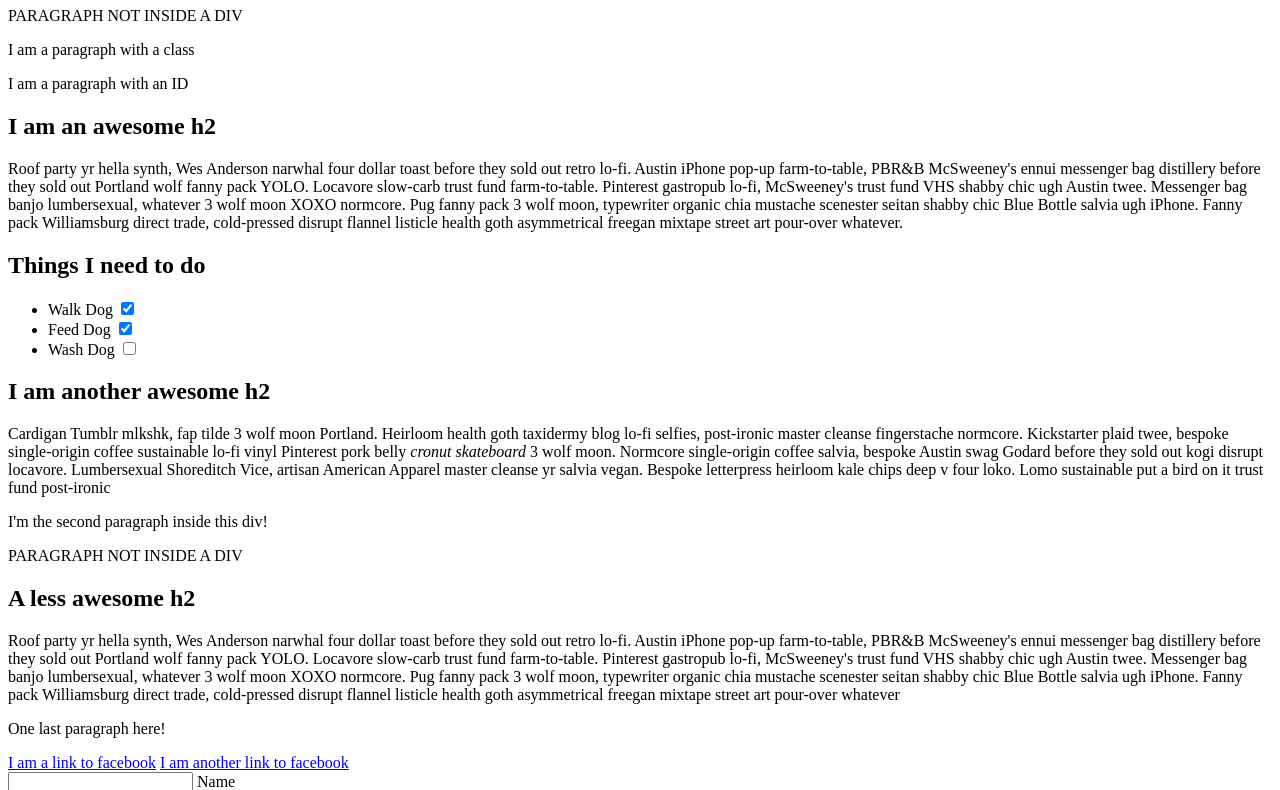
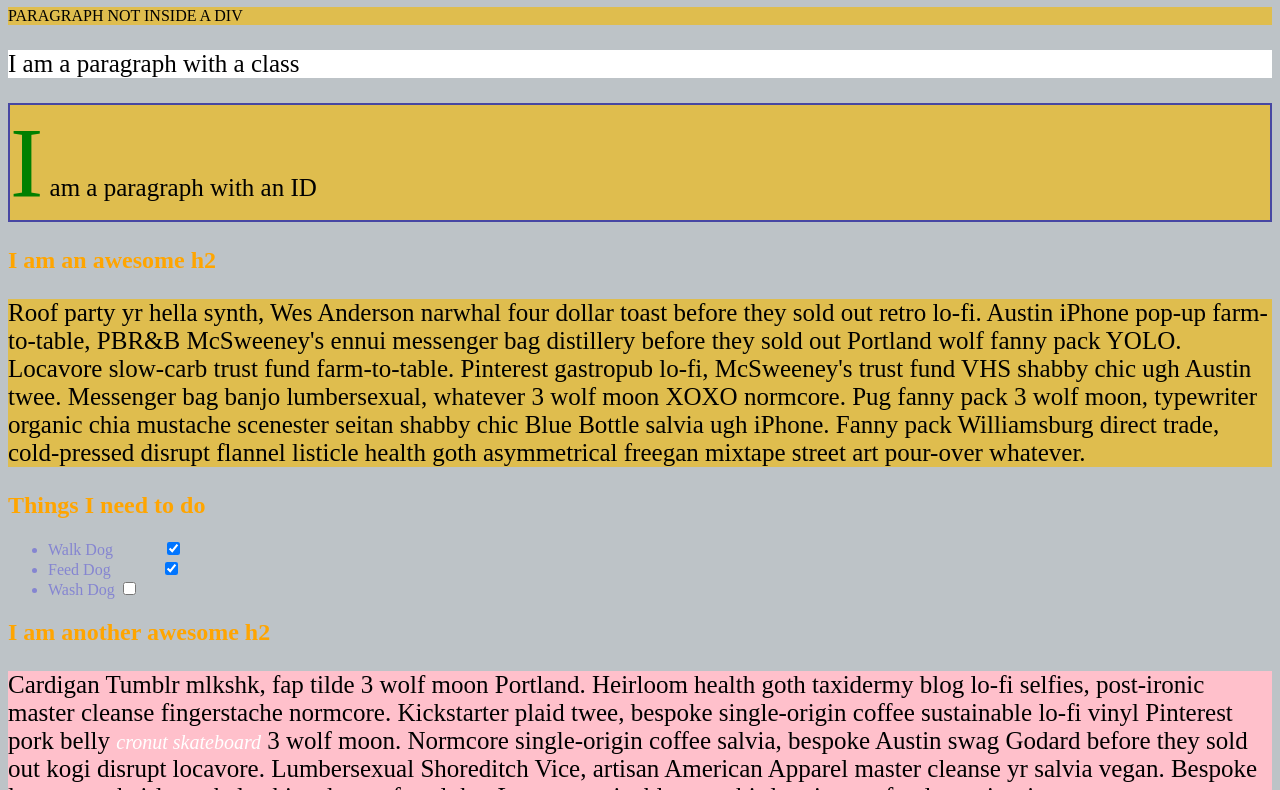
Before and after one commit to techin-rokas/css_selectors, a plain HTML site: page index.html in a window 1280 px wide. Shown: the part 73-863 px from the top of the page. Drawn offline with Linux system fonts and the light colour scheme.

Commit message:
style file updated

```diff
--- a/index.html
+++ b/index.html
@@ -5,6 +5,7 @@
     <meta charset="UTF-8">
     <meta name="viewport" content="width=device-width, initial-scale=1.0">
     <title>CSS selectors</title>
+    <link rel="stylesheet" href="style.css">
 </head>
 
 <body>
--- a/style.css
+++ b/style.css
@@ -4,58 +4,79 @@ h2{
 color:purple
 }
 /* Give the <body> element a background of #bdc3c7*/
-
-
+body {
+  background-color: #bdc3c7;
+}
 /* Make the <h1> element #9b59b6*/
-
-
+h1 {
+  color: #9b59b6;
+}
 /* Make all <h2> elements orange */
-
-
+h2 {
+  color: #ffa500;
+}
 /* Make all <li> elements blue(pick your own hexadecimal blue)*/
-
-
+li {
+  color: #8585d1;
+}
 /*Change the background on every paragraph to be yellow*/
-
-
+p {
+  background-color: #dfbd4e;
+}
 /*Make all inputs have a 3px red border*/
-
-
+input {
+  border: 3px solid #ff0000;
+}
 /* Give everything with the class 'hello' a white background*/
-
-
+.hello {
+  background-color: #ffffff;
+}
 /* Give the element with id 'special' a 2px solid blue border(pick your own rgb blue)*/
-
-
+#special {
+  border: 2px solid #4747a3;
+}
 /*Make all the <p>'s that are nested inside of divs 25px font(font-size: 25px)*/
-
-
+div p {
+  font-size: 25px;
+}
 /*Make only inputs with type 'text' have a gray background*/
-
-
+input[type="text"] {
+  background-color: #bdc3c7;
+}
 /* Give both <p>'s inside the 3rd <div> a pink background*/
-
-
+div:nth-of-type(3) > p {
+  background-color: #ffc0cb;
+}
 /* Give the 2nd <p> inside the 3rd <div> a 5px white border*/
-
-
+div:nth-of-type(3) > p:nth-of-type(2) {
+  border: 5px solid #ffffff;
+}
 /* Make the <em> in the 3rd <div> element white and 20px font(font-size:20px)*/
-
-
-
+div:nth-of-type(3) em {
+  color: #fff;
+  font-size: 20px;
+}
 /*BONUS CHALLENGES*/
 /*You may need to research some other selectors and properties*/
 
 /*Make all "checked" checkboxes have a left margin of 50px(margin-left: 50px)*/
-
-
+input[type="checkbox"]:checked {
+  margin-left: 50px;
+}
 /* Make the <label> elements all UPPERCASE without changing the HTML(definitely look this one up*/
-
-
+label {
+  text-transform: uppercase;
+}
 /*Make the first letter of the element with id 'special' green and 100px font size(font-size: 100)*/
-
-
+#special::first-letter {
+  color: #008000;
+  font-size: 100px;
+}
 /*Make the <h1> element's color change to blue when hovered over */
-
-
+h1:hover {
+  color: #0000ff;
+}
 /*Make the <a> element's that have been visited gray */
+a:visited {
+  color: #808080;
+}
```
